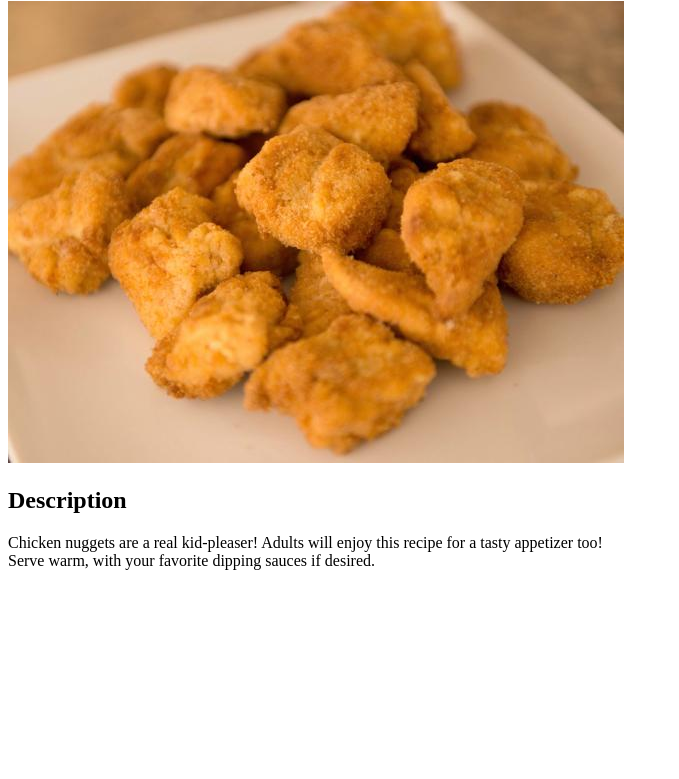
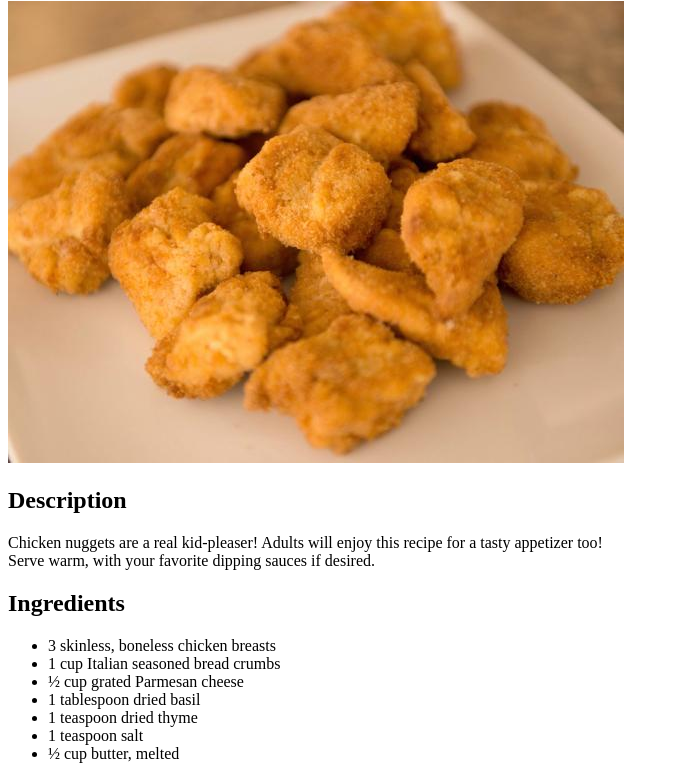
Before and after one commit to TrxshTalk/odin_recipes, a plain HTML site: page recipes/chicken-nugget.html in a window 1280 px wide. Shown: the part 79-858 px from the top of the page, without its empty margins (0-679 px from the left). Before the commit the page ends 800 px from the top, so only its background shows below. Drawn offline with Linux system fonts and the light colour scheme.

Commit message:
Add ingredient list to chicken-nugget.html

```diff
--- a/recipes/chicken-nugget.html
+++ b/recipes/chicken-nugget.html
@@ -12,5 +12,15 @@
     <h2>Description</h2>
     <p>Chicken nuggets are a real kid-pleaser! Adults will enjoy this recipe for a tasty appetizer too!
     <br>Serve warm, with your favorite dipping sauces if desired.</p>
+    <h2>Ingredients</h2>
+    <ul>
+        <li>3 skinless, boneless chicken breasts</li>
+        <li>1 cup Italian seasoned bread crumbs</li>
+        <li>½ cup grated Parmesan cheese</li>
+        <li>1 tablespoon dried basil</li>
+        <li>1 teaspoon dried thyme</li>
+        <li>1 teaspoon salt</li>
+        <li>½ cup butter, melted</li>
+    </ul>
 </body>
 </html>
```
